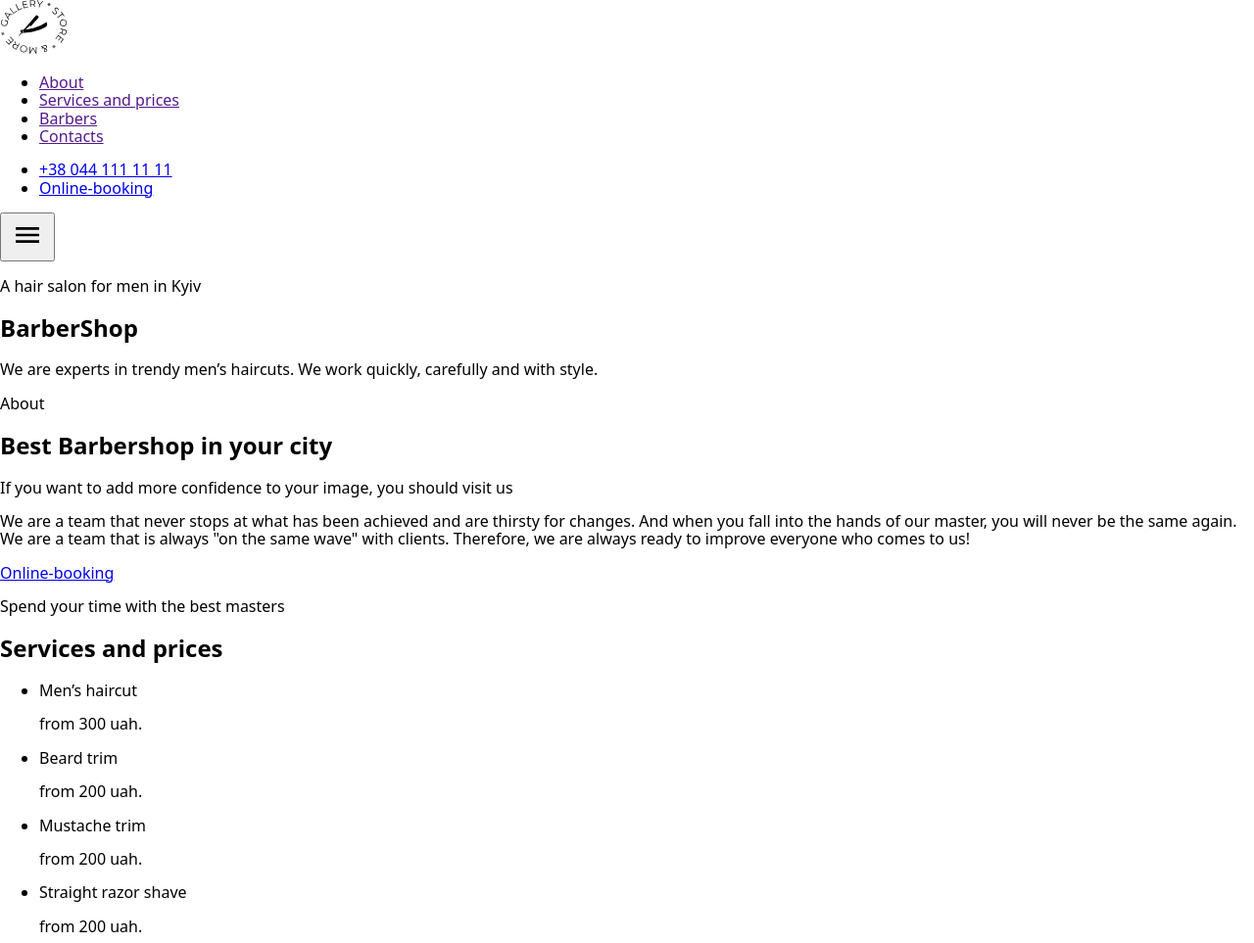
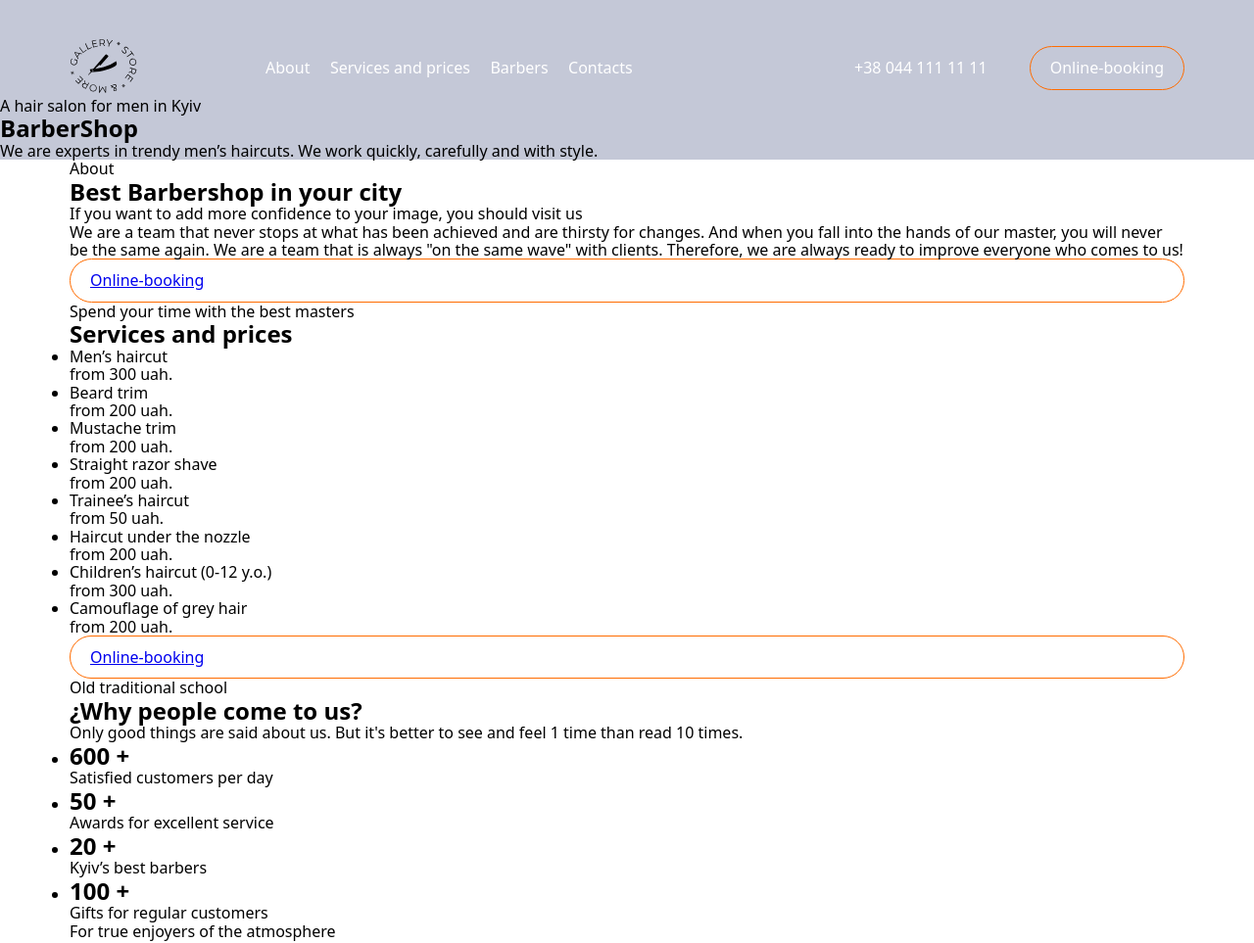
Before and after one commit to Boroda-Dmitro/barbershop, a plain HTML site: page index.html in a window 1280 px wide. Shown: the top 963 px of the page at 98% size. Drawn offline with nearby package versions, Linux system fonts and the light colour scheme; a script that the page names is missing.

Commit message:
styles for header

```diff
--- a/index.html
+++ b/index.html
@@ -1,49 +1,61 @@
 <!DOCTYPE html>
 <html lang="en">
-
   <head>
-    <meta charset="UTF-8">
-    <meta http-equiv="X-UA-Compatible" content="IE=edge">
-    <meta name="viewport" content="width=device-width, initial-scale=1.0">
-    <link rel="stylesheet"
-        href="https://cdnjs.cloudflare.com/ajax/libs/modern-normalize/1.1.0/modern-normalize.min.css">
-    <link rel="stylesheet" href="./css/main.min.css">
+    <meta charset="UTF-8" />
+    <meta http-equiv="X-UA-Compatible" content="IE=edge" />
+    <meta name="viewport" content="width=device-width, initial-scale=1.0" />
+    <link
+      rel="stylesheet"
+      href="https://cdnjs.cloudflare.com/ajax/libs/modern-normalize/1.1.0/modern-normalize.min.css"
+    />
+    <link rel="stylesheet" href="./css/main.min.css" />
     <title>Barbershop</title>
   </head>
 
   <body>
     <header class="site-header">
       <div class="container">
+        <div class="site-header__box">
+          <nav class="navigation">
             <a href="./index.html" class="logo">
               <svg width="69" height="55.5">
                 <use href="./images/icons.svg#icon-logo"></use>
               </svg>
             </a>
-            <nav class="navigation">
             <ul class="navigation__list">
               <li class="navigation__item"><a href="" class="navigation__link">About</a></li>
-                    <li class="navigation__item"><a href="" class="navigation__link">Services and prices</a></li>
+              <li class="navigation__item">
+                <a href="" class="navigation__link">Services and prices</a>
+              </li>
               <li class="navigation__item"><a href="" class="navigation__link">Barbers</a></li>
               <li class="navigation__item"><a href="" class="navigation__link">Contacts</a></li>
             </ul>
           </nav>
           <ul class="header-contacts">
-                <li class="header-contacts__item"><a href="tel:+380441111111" class="header-contacts__link">+38 044 111
-                        11 11</a></li>
-                <li class="header-contacts__item"><a href="#" class="header-contacts__link main-btn">Online-booking</a>
+            <li class="header-contacts__item">
+              <a href="tel:+380441111111" class="header-contacts__link">+38 044 111 11 11</a>
+            </li>
+            <li class="header-contacts__item">
+              <a href="#" class="header-contacts__link main-btn">Online-booking</a>
             </li>
           </ul>
-            <button class="menu__toggle js-open-menu" aria-expanded="false" aria-controls="mobile-menu">
+          <button
+            class="menu__toggle js-open-menu"
+            aria-expanded="false"
+            aria-controls="mobile-menu"
+          >
             <svg width="40" height="40">
               <use href="./images/icons.svg#icon-menu"></use>
             </svg>
           </button>
         </div>
+      </div>
       <section class="hero">
         <p class="hero__tagline">A hair salon for men in Kyiv</p>
         <h1 class="hero__title">BarberShop</h1>
-            <p class="hero__text">We are experts in trendy men’s haircuts.
-                We work quickly, carefully and with style.</p>
+        <p class="hero__text">
+          We are experts in trendy men’s haircuts. We work quickly, carefully and with style.
+        </p>
       </section>
     </header>
 
@@ -53,16 +65,17 @@
           <div class="about__box">
             <p class="section__tagline">About</p>
             <h2 class="section__title">Best Barbershop in your city</h2>
-                    <p class="section__text">If you want to add more confidence to your image, you should visit us</p>
-                    <p class="section__info">We are a team that never stops at what has been achieved and are
-                        thirsty
-                        for changes. And when you fall into the hands
-                        of our master, you will never be the same again. We are a team that is always "on the same wave"
-                        with clients.
-                        Therefore, we are always ready to improve everyone who comes to us!</p>
+            <p class="section__text">
+              If you want to add more confidence to your image, you should visit us
+            </p>
+            <p class="section__info">
+              We are a team that never stops at what has been achieved and are thirsty for changes.
+              And when you fall into the hands of our master, you will never be the same again. We
+              are a team that is always "on the same wave" with clients. Therefore, we are always
+              ready to improve everyone who comes to us!
+            </p>
             <a href="#" class="main-btn">Online-booking</a>
           </div>
-
         </div>
       </section>
       <section class="section services">
@@ -120,8 +133,10 @@
         <div class="container">
           <p class="section__tagline">Old traditional school</p>
           <h2 class="section__title">&iquestWhy people come to us?</h2>
-                <div class="section__text">Only good things are said about us. But it's better to see and feel 1 time
-                    than read 10 times.</div>
+          <div class="section__text">
+            Only good things are said about us. But it's better to see and feel 1 time than read 10
+            times.
+          </div>
           <ul class="benefit__list">
             <li class="benefits__item">
               <h2 class="benefits__title">600 <span class="benefits__decor">+</span></h2>
@@ -148,17 +163,17 @@
           <h2 class="section__title">Our barbers</h2>
           <ul class="team__list">
             <li class="team__item">
-                        <img src="" alt="">
+              <img src="" alt="" />
               <h2 class="team__name">John Smith</h2>
               <p class="team__profession">Extreme Barber</p>
             </li>
             <li class="team__item">
-                        <img src="" alt="">
+              <img src="" alt="" />
               <h2 class="team__name">Michele Doe</h2>
               <p class="team__profession">Extreme Barber</p>
             </li>
             <li class="team__item">
-                        <img src="" alt="">
+              <img src="" alt="" />
               <h2 class="team__name">Alan Black</h2>
               <p class="team__profession">Extreme Barber</p>
             </li>
@@ -170,5 +185,4 @@
 
     <script defer src="js/mobile-menu.js"></script>
   </body>
-
 </html>
--- /dev/null
+++ b/sass/components/_header.scss
@@ -0,0 +1,66 @@
+.site-header {
+  padding-top: 40px;
+
+  background-color: var(--color-tagline-dark);
+
+  &__box {
+    display: flex;
+    justify-content: space-between;
+    align-items: center;
+  }
+}
+
+.navigation {
+  display: flex;
+  align-items: center;
+  gap: 60px;
+
+  @media screen and (min-width: $desktop) {
+    gap: 131px;
+  }
+  &__list {
+    display: none;
+    @include list;
+    gap: 20.5px;
+
+    @media screen and (min-width: $table) {
+      display: flex;
+    }
+  }
+  &__link {
+    @include link;
+    color: var(--color-white-primary);
+
+    &:hover,
+    &:focus {
+      color: var(--color-brand);
+    }
+  }
+}
+
+.header-contacts {
+  @include list;
+  display: none;
+
+  @media screen and (min-width: $table) {
+    display: flex;
+    flex-direction: column-reverse;
+    align-items: center;
+    gap: 20px;
+  }
+
+  @media screen and (min-width: $desktop) {
+    flex-direction: row;
+    gap: 43px;
+  }
+
+  &__link {
+    @include link;
+    color: var(--color-white-primary);
+
+    &:hover,
+    &:focus {
+      color: var(--color-brand);
+    }
+  }
+}
--- /dev/null
+++ b/sass/components/_mobil.scss
@@ -0,0 +1,7 @@
+.menu__toggle {
+    background-color: transparent;
+    border: none;
+  @media screen and (min-width: 768px) {
+    display: none;
+  }
+}
--- a/sass/main.scss
+++ b/sass/main.scss
@@ -0,0 +1,9 @@
+@import './utils/variables';
+@import './utils/breakpoints';
+@import './utils/base';
+@import './utils/mixims';
+
+
+@import './components/header';
+@import './utils/btn-link';
+@import './components/mobil';
--- /dev/null
+++ b/sass/utils/_base.scss
@@ -0,0 +1,54 @@
+body {
+  background-color: var(--color-white-primary);
+  overflow: scroll;
+}
+
+h1,
+h2,
+h3,
+h4,
+h5,
+h6,
+ul,
+p {
+  margin: 0;
+  padding: 0;
+}
+
+img {
+  display: block;
+  max-width: 100%;
+  height: auto;
+}
+
+.container {
+  padding-left: 31px;
+  padding-right: 31px;
+  margin-left: auto;
+  margin-right: auto;
+
+  @media screen and (min-width: 480px) {
+    width: 480px;
+  }
+
+  @media screen and (min-width: 768px) {
+    width: 768px;
+  }
+
+  @media screen and (min-width: 1200px) {
+    width: 1200px;
+  }
+}
+
+.visually-hidden {
+  position: absolute;
+  white-space: nowrap;
+  width: 1px;
+  height: 1px;
+  overflow: hidden;
+  border: 0;
+  padding: 0;
+  clip: rect(0 0 0 0);
+  clip-path: inset(50%);
+  margin: -1px;
+}
--- /dev/null
+++ b/sass/utils/_breakpoints.scss
@@ -0,0 +1,15 @@
+$mobile: 480px;
+$table: 768px;
+$desktop: 1200px;
+
+// @media screen and (min-width: $mobile) {
+
+//   }
+
+//   @media screen and (min-width: $table) {
+
+//   }
+
+//   @media screen and (min-width: $desktop) {
+
+//   }
--- /dev/null
+++ b/sass/utils/_btn-link.scss
@@ -0,0 +1,12 @@
+.main-btn {
+  display: block;
+  padding: 12px 20px;
+  border: 1px solid var(--color-brand);
+  border-radius: 25px;
+
+  &:hover,
+  &:focus {
+    color: var(--color-white-primary);
+    background-color: var(--color-brand);
+  }
+}
--- /dev/null
+++ b/sass/utils/_mixims.scss
@@ -0,0 +1,14 @@
+@mixin link {
+    text-decoration: none;
+    color: inherit;
+}
+
+@mixin list {
+    list-style: none;
+}
+
+@mixin flex-center {
+    display: flex;
+    align-items: center;
+    justify-content: center;
+}
--- /dev/null
+++ b/sass/utils/_variables.scss
@@ -0,0 +1,8 @@
+:root {
+  --color-white-primary: #ffffff;
+  --color-text-primary: #555555;
+  --color-title-primary: #303030;
+  --color-brand: #ff6c00;
+  --color-tagline-dark: rgba(157, 164, 189, 0.6);
+  --background-color-gray: #F7F7F7;
+}
```
Also changed, not shown: css/main.css, css/main.min.css, 2 other files. Lines whose indentation alone changed are shown as unchanged.
